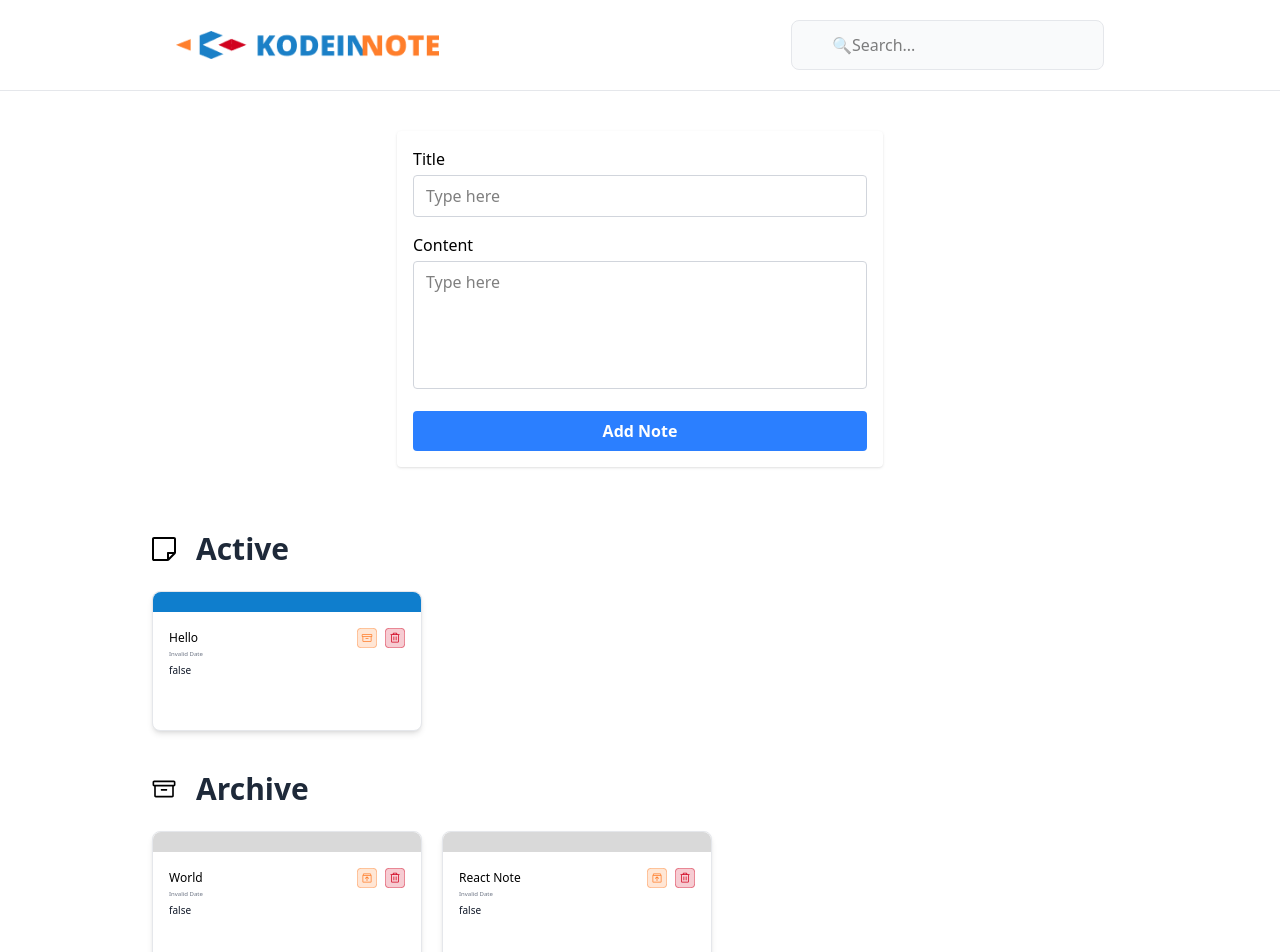
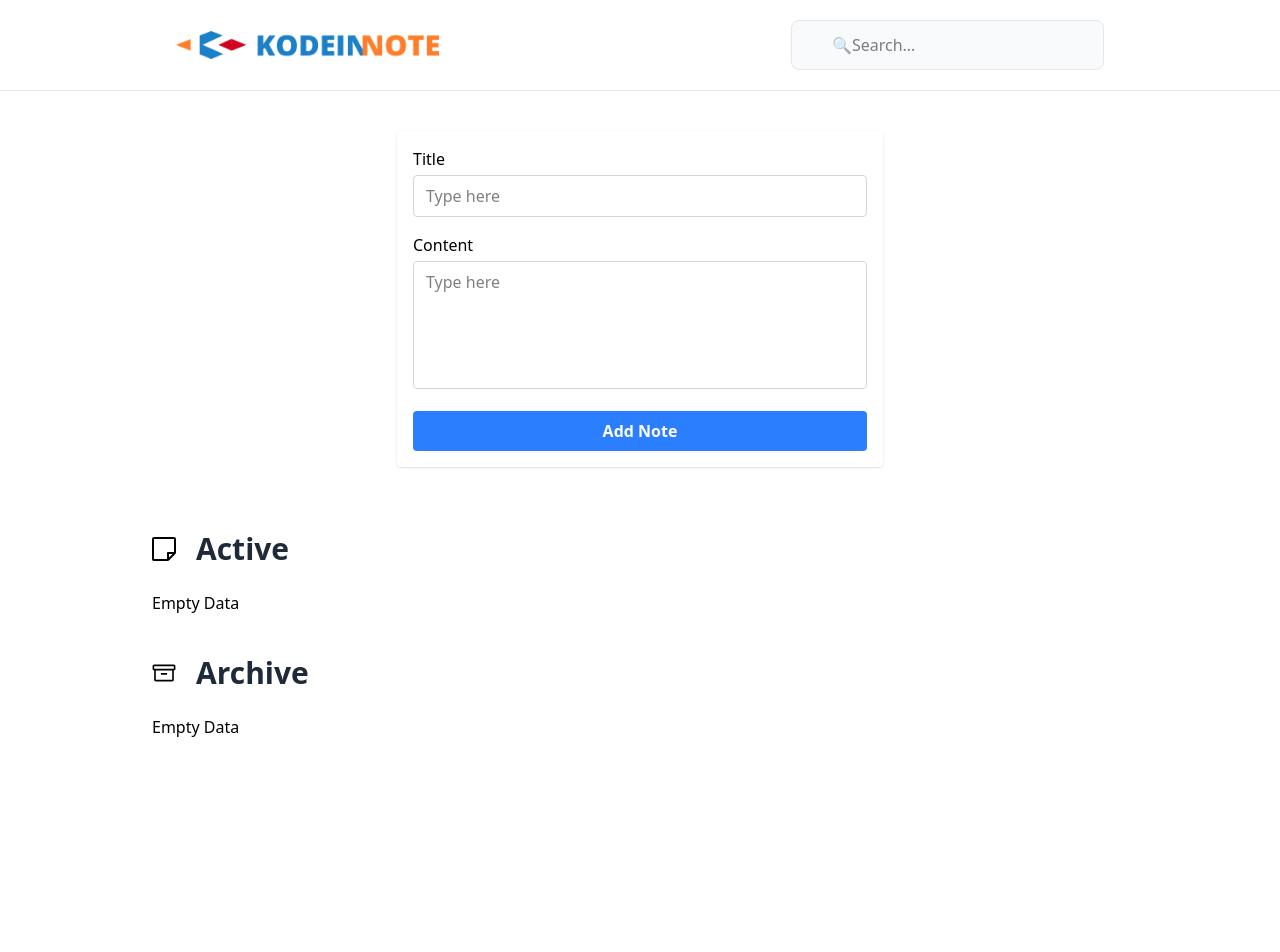
Before and after one commit to Nypline/Form-App, a React (Vite) app: page / in a window 1280 px wide. Shown: the top 952 px of the page. After the commit the page ends 800 px from the top, so only its background shows below. Built offline with nearby package versions, Linux system fonts and the light colour scheme.

Commit message:
Update : LocalHost

```diff
--- a/src/App.jsx
+++ b/src/App.jsx
@@ -1,32 +1,18 @@
+import { useState, useEffect } from "react";
 import Navbar from "./components/Navbar";
 import AddNote from "./components/Notes";
-import { useState } from "react";
 
 function App() {
   const [searchInput, setSearchInput] = useState("");
-  const [contentIdeas, setContentIdeas] = useState([
-    {
-      id: "01",
-      title: "Hello",
-      date: "~Selasa, 13 Mei 2025",
-      tips: "false",
-      isArchived: false,
-    },
-    {
-      id: "02",
-      title: "World",
-      date: "~Selasa, 13 Mei 2025",
-      tips: "false",
-      isArchived: true,
-    },
-    {
-      id: "03cxa",
-      title: "React Note",
-      date: "~Selasa, 13 Mei 2025",
-      tips: "false",
-      isArchived: true,
-    },
-  ]);
+
+  const [contentIdeas, setContentIdeas] = useState(() => {
+    const savedNotes = localStorage.getItem("contentIdeas");
+    return savedNotes ? JSON.parse(savedNotes) : [];
+  });
+
+  useEffect(() => {
+    localStorage.setItem("contentIdeas", JSON.stringify(contentIdeas));
+  }, [contentIdeas]);
 
   const handleChange = (e) => {
     e.preventDefault();
--- a/src/components/KontenList.jsx
+++ b/src/components/KontenList.jsx
@@ -10,13 +10,13 @@ const KontenList = ({
   const archivedIdeas = contentIdeas.filter((idea) => idea.isArchived);
 
   return (
-    <div className="w-[80%] mx-auto p-6  ">
+    <div className="w-[80%] mx-auto p-6">
       <div className="flex flex-row items-center gap-5 mb-6">
         <img src="/Active.svg" alt="" className="w-6" />
         <h1 className="text-3xl font-bold text-gray-800">Active</h1>
       </div>
+
       {activeIdeas.length > 0 ? (
-        <>
         <div className="flex flex-row justify-start gap-5 flex-wrap">
           {activeIdeas.map((idea) => (
             <NoteItem
@@ -30,16 +30,16 @@ const KontenList = ({
             />
           ))}
         </div>
-        </>
       ) : (
-        <h1>Empety Data</h1>
+        <h1>Empty Data</h1>
       )}
+
       <div className="flex flex-row items-center gap-5 mb-6 mt-10">
         <img src="/Archive.svg" alt="" className="w-6" />
         <h1 className="text-3xl font-bold text-gray-800">Archive</h1>
       </div>
+
       {archivedIdeas.length > 0 ? (
-        <>
         <div className="flex flex-row justify-start gap-5 flex-wrap">
           {archivedIdeas.map((idea) => (
             <NoteItem
@@ -53,9 +53,8 @@ const KontenList = ({
             />
           ))}
         </div>
-        </>
       ) : (
-        <h1>Empety Data</h1>
+        <h1>Empty Data</h1>
       )}
     </div>
   );
--- a/src/components/NoteItem.jsx
+++ b/src/components/NoteItem.jsx
@@ -20,24 +20,21 @@ export default function NoteItem({
               <div className="flex flex-row gap-2">
                 <img
                   src={img}
-                  alt=""
+                  alt="archive"
                   className="hover:cursor-pointer hover:scale-110 transition-transform duration-200"
                   onClick={() => handleToggleArchive(idea.id)}
                 />
                 <img
                   src="/Trash.svg"
-                  alt=""
+                  alt="delete"
                   className="hover:cursor-pointer hover:scale-110 transition-transform duration-200"
-                  onClick={() => {
-                    onDelete(idea.id);
-                  }}
+                  onClick={() => onDelete(idea.id)}
                 />
               </div>
             </div>
             <p className="text-[6px] text-gray-500 pt-0.5">
               {showFormationDate(idea.date)}
             </p>
-
             <h3 className="text-[10px] font-light text-gray-900 pt-1">
               {idea.tips}
             </h3>
--- a/src/components/Notes.jsx
+++ b/src/components/Notes.jsx
@@ -4,12 +4,13 @@ import KontenList from "./KontenList";
 export default function Notes({ contentIdeas, setContentIdeas }) {
   const onAdd = (title, content) => {
     const newIdea = {
-      id: contentIdeas.length + 1,
+      id: Date.now().toString(),
       title: title,
       date: new Date().toISOString(),
       tips: content,
       isArchived: false,
     };
+
     if (!title || !content) {
       alert("Please fill in all fields");
       return;
@@ -17,6 +18,7 @@ export default function Notes({ contentIdeas, setContentIdeas }) {
 
     setContentIdeas([...contentIdeas, newIdea]);
   };
+
   const handleDeleteNote = (id) => {
     const updatedNotes = contentIdeas.filter((note) => note.id !== id);
     setContentIdeas(updatedNotes);
@@ -31,27 +33,26 @@ export default function Notes({ contentIdeas, setContentIdeas }) {
     });
     setContentIdeas(updatedIdeas);
   };
+
   const showFormationDate = (date) => {
-    console.log(date);
     const options = {
       year: "numeric",
       month: "long",
       weekday: "long",
       day: "numeric",
     };
-
     return new Date(date).toLocaleDateString("id-ID", options);
   };
 
   return (
     <div className="flex flex-col gap-10">
-      <AddNote onAdd={onAdd}></AddNote>
+      <AddNote onAdd={onAdd} />
       <KontenList
         contentIdeas={contentIdeas}
         onDelete={handleDeleteNote}
         handleToggleArchive={handleToggleArchive}
         showFormationDate={showFormationDate}
-      ></KontenList>
+      />
     </div>
   );
 }
```
Lines whose indentation alone changed are shown as unchanged.
